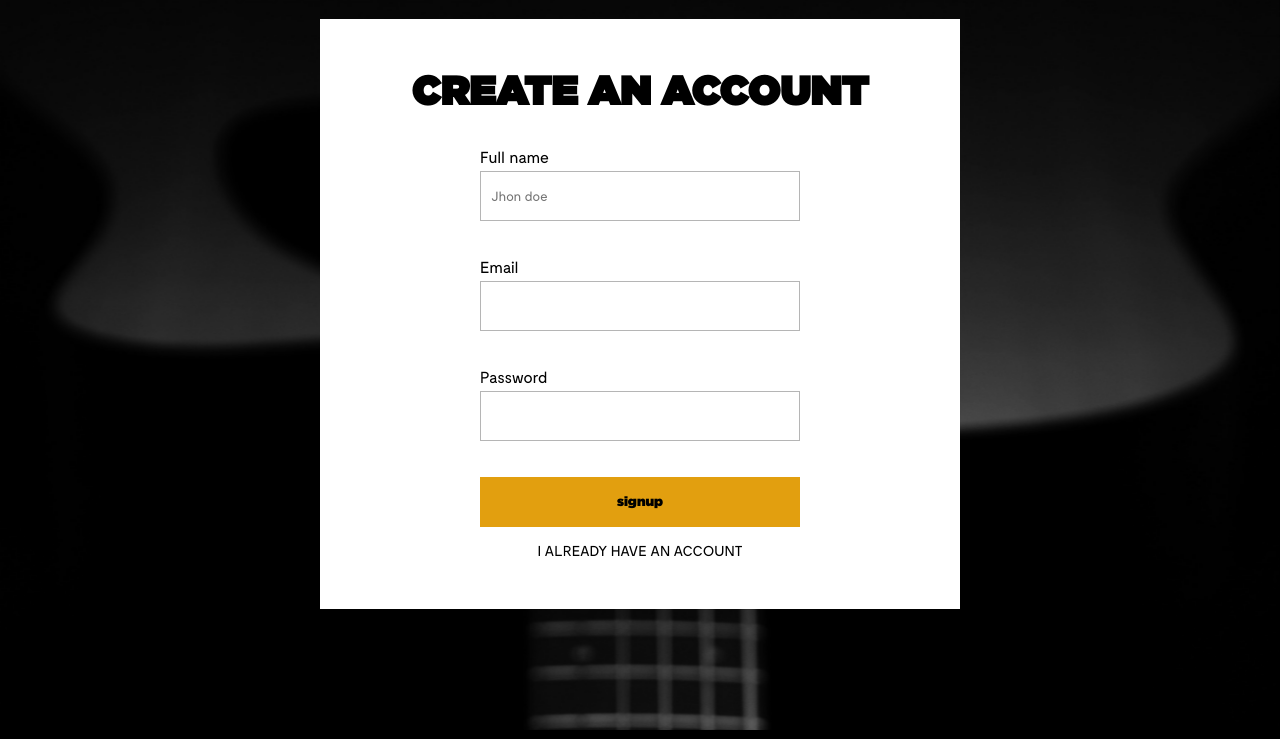
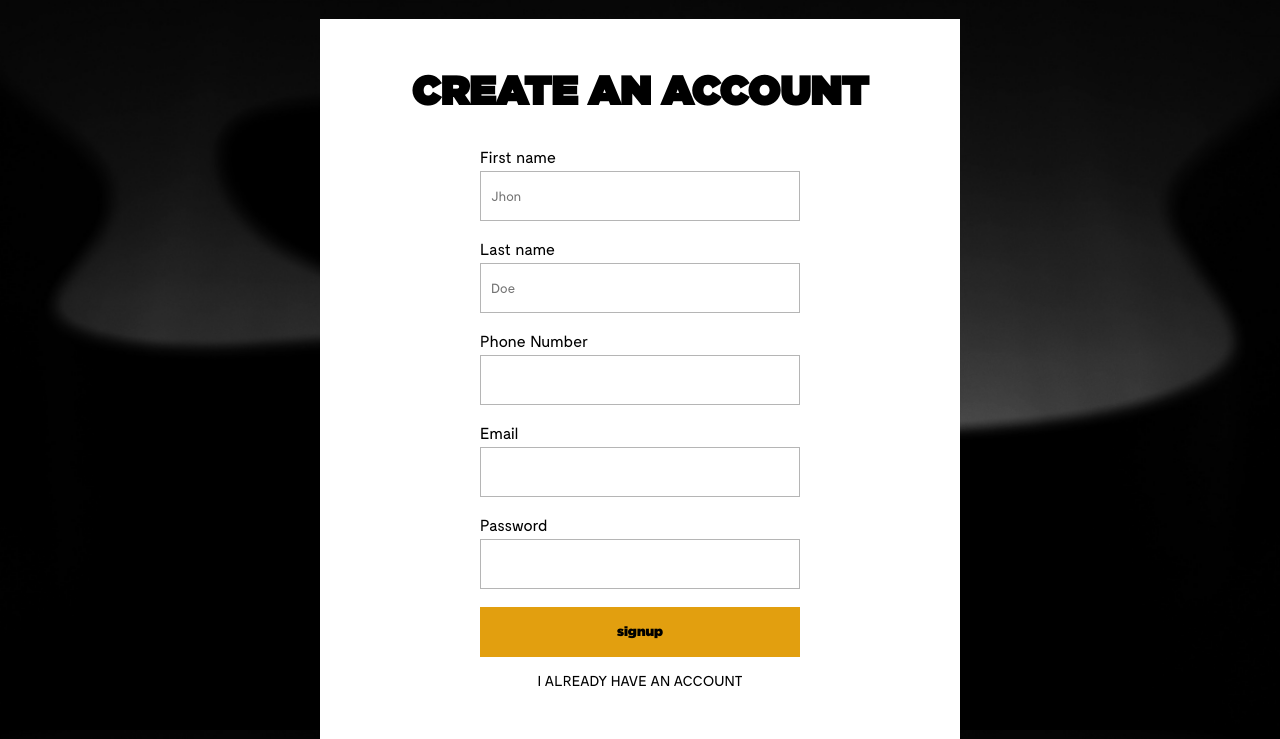
Before and after one commit to ZinebSamahri/MusicaLand, a PHP site: page /html/signup.php in a window 1280 px wide. Shown: the part 70-809 px from the top of the page. Run offline with PHP 8.4, Linux system fonts and the light colour scheme.

Commit message:
Add files via upload

```diff
--- a/musicaland/html/signup.php
+++ b/musicaland/html/signup.php
@@ -4,20 +4,51 @@ session_start();
 $errors = array();
 
 // connect to the database
-$db = mysqli_connect('localhost', 'root', '', 'musicaland');
+$db = mysqli_connect('localhost', 'id12799307_root', 'rootroot', 'id12799307_musicaland');
+
+function IsEmail ($email) {
+    if (preg_match_all('/[-0-9a-zA-Z.+_]+@[-0-9a-zA-Z.+_]+.[a-zA-Z]{2,4}/im',$email))
+        return TRUE;
+    else
+        return FALSE;
+}
+
+function Mdp($password) {
+
+    if (strlen( $password) >= 8 && preg_match('/\d/',$password) && preg_match('/[^A-Za-z0-9]/',$password) && preg_match('/[A-Z]+/',$password))
+        return TRUE;
+    else
+        return FALSE;
+}
+
+function IsPhone($tel) {
+
+    if (preg_match('/(\+212|0)([ \-_/]*)(\d[ \-_/]*){9}/',$tel))
+        return TRUE;
+    else
+        return FALSE;
+}
+
 
 // REGISTER USER
 if (isset($_POST['signup'])) {
 
     //get inputs
   $fname = mysqli_real_escape_string($db, $_POST['fname']);
+  $lname = mysqli_real_escape_string($db, $_POST['lname']);
+  $phone = mysqli_real_escape_string($db, $_POST['phone']);
   $email = mysqli_real_escape_string($db, $_POST['email']);
   $password = mysqli_real_escape_string($db, $_POST['password']);
 
     //get errors
-  if (empty($fname) || !isset($fname)) { array_push($errors, "Full name is required"); }
+  if (empty($fname) || !isset($fname)) { array_push($errors, "First name is required"); }
+  if (empty($lname) || !isset($lname)) { array_push($errors, "Last name is required"); }
+  if (empty($phone) || !isset($lname)) { array_push($errors, "Phone number is required"); }
+  else if(!IsPhone($phone)){array_push($errors, "Phone number is invalid");}
   if (empty($email) || !isset($email)) { array_push($errors, "Email is required"); }
+  else if(!IsEmail($email)){array_push($errors, "Email is invalid");}
   if (empty($password) || !isset($password)) { array_push($errors, "Password is required"); }
+  else if(!Mdp($password)){array_push($errors, "Password is invalid");}
 
   // check if user already exists
   $user_check_query = "SELECT * FROM user WHERE email='$email' LIMIT 1";
@@ -32,8 +63,8 @@ if (isset($_POST['signup'])) {
   if (count($errors) == 0) {
   	$password = md5($password);//encrypt the password
 
-  	$query = "INSERT INTO user (name, email, password)
-  			  VALUES('$fname', '$email', '$password')";
+  	$query = "INSERT INTO user (name,LastName,phone, email, password)
+  			  VALUES('$fname',$lname,$phone ,'$email', '$password')";
   	mysqli_query($db, $query);
   	$_SESSION['fname'] = $fname;
   	$_SESSION['success'] = "You are now logged in";
@@ -77,31 +108,40 @@ if (isset($_POST['signup'])) {
             </li>
         </ul>
     </nav>
-    <div>
-    <?php  if (count($errors) > 0) : ?>
-        <div class="error">
-            <?php foreach ($errors as $error) : ?>
-            <p><?php echo $error ?></p>
-            <?php endforeach ?>
-        </div>
-    <?php  endif ?>
-    </div>
+
 
     <section class="signup">
         <form action="#" method="POST">
             <h2>CREATE AN ACCOUNT</h2>
-            <label for="fname">Full name</label>
-            <input type="text" name="fname" placeholder="Jhon doe">
-            <br><br>
+            <label for="fname">First name</label>
+            <input type="text" name="fname" placeholder="Jhon">
+            <br>
+            <label for="lname">Last name</label>
+            <input type="text" name="lname" placeholder="Doe">
+            <br>
+            <label for="phone">Phone Number</label>
+            <input type="text" name="phone">
+            <br>
             <label for="email">Email</label>
             <input type="email" name="email">
-            <br><br>
+            <br>
             <label for="password">Password</label>
             <input type="password" name="password">
-            <br><br>
+            <br>
             <input type="submit" value="signup" name="signup">
         </form>
         <a href="login.php">I already have an account</a>
+        <div>
+            <?php  if (count($errors) > 0) : ?>
+                <div class="error">
+                    <?php foreach ($errors as $error) : ?>
+                        <div class="isa_error">
+                            <?php echo $error ?>
+                        </div>
+                    <?php endforeach ?>
+                </div>
+            <?php  endif ?>
+        </div>
     </section>
 </body>
 
```
Also changed, not shown: musicaland/html/login.php (+29 -1 lines).
